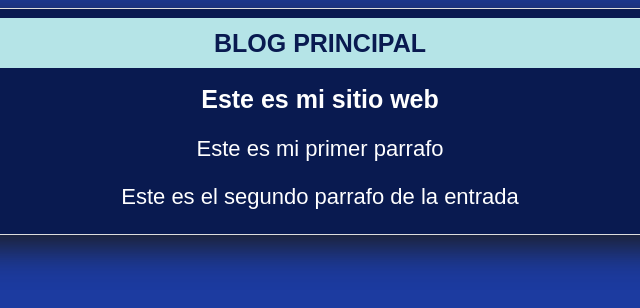
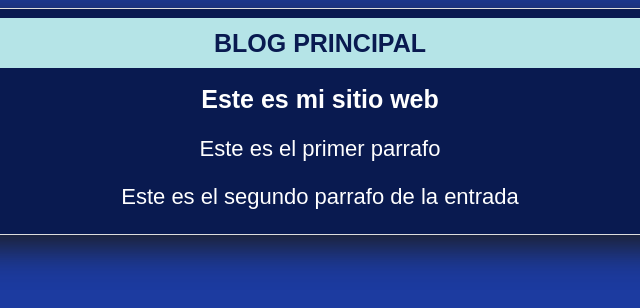
Before and after one commit to JuanFeA98/Introduccion, a plain HTML site: page index.html in a window 1280 px wide. Shown: the full height of the page, 320-960 px from the left. Drawn offline with Linux system fonts and the light colour scheme.

Commit message:
Edición en el primer párrafo

```diff
--- a/index.html
+++ b/index.html
@@ -12,7 +12,7 @@
             </div>
             <div id="post">
                 <h1>Este es mi sitio web</h1>
-                <p>Este es mi primer parrafo </p>
+                <p>Este es el primer parrafo </p>
                 <p>Este es el segundo parrafo de la entrada</p>
             </div>
         </div>
```
